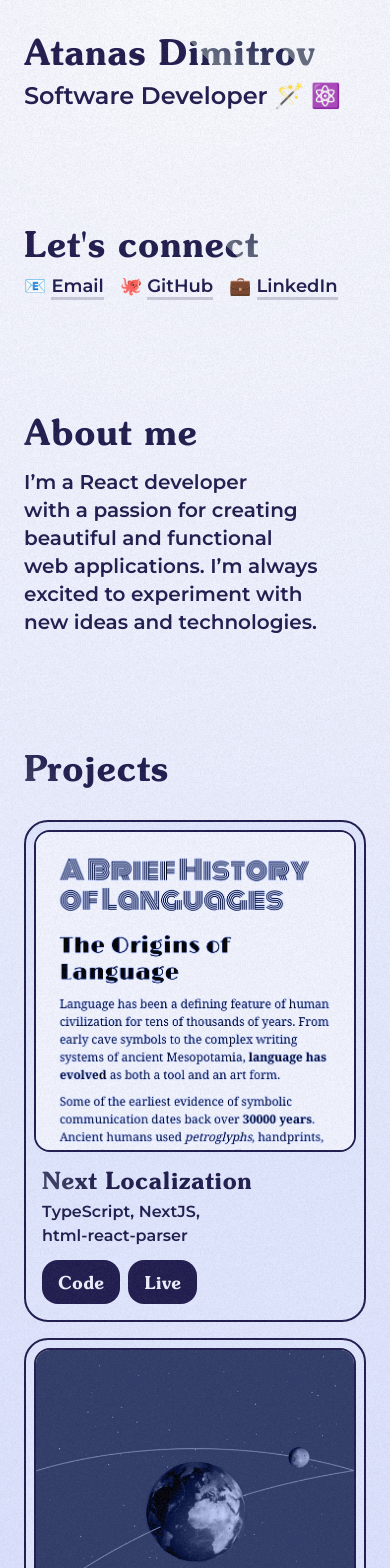
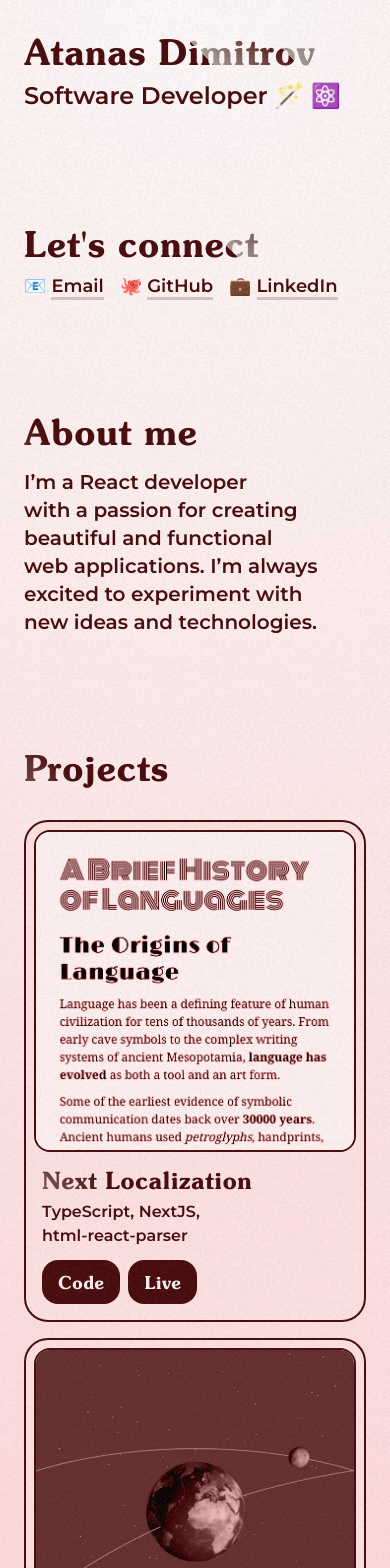
Before and after one commit to atanas-dim/portfolio-2, a Next.js app: page / in a window 390 px wide. Shown: the top 1568 px of the page. Built offline with nearby package versions, Linux system fonts and the light colour scheme.

Commit message:
Update colour theme

```diff
--- a/src/app/globals.css
+++ b/src/app/globals.css
@@ -26,8 +26,8 @@
   }
 
   ::selection {
-    color: var(--color-indigo-950);
-    background: var(--color-indigo-300);
+    color: var(--color-red-950);
+    background: var(--color-red-300);
   }
 
   /* TODO Review/refactor classes below. Use @apply everywhere possible or just reg css */
@@ -37,7 +37,7 @@
   }
 
   body {
-    @apply font-montserrat relative w-full overflow-x-hidden overflow-y-auto bg-indigo-300 font-semibold text-indigo-950;
+    @apply font-montserrat relative w-full overflow-x-hidden overflow-y-auto bg-red-300 font-semibold text-red-950;
     background-image: radial-gradient(circle at top center, rgba(255, 255, 255, 0.95), rgba(255, 255, 255, 0.35) 60%);
   }
 
@@ -81,8 +81,8 @@
   color: transparent;
   will-change: background-position;
 
-  --highlight: var(--color-gray-500);
-  --dark: var(--color-indigo-950);
+  --highlight: var(--color-stone-400);
+  --dark: var(--color-red-950);
 
   background-image: linear-gradient(
     45deg,
--- a/src/app/layout.tsx
+++ b/src/app/layout.tsx
@@ -69,7 +69,7 @@ export const metadata: Metadata = {
 }
 
 export const viewport: Viewport = {
-  themeColor: 'rgb(224, 231, 255)',
+  themeColor: 'rgb(255, 226, 226)',
 }
 
 export default function RootLayout({
--- a/src/app/opengraph-image.tsx
+++ b/src/app/opengraph-image.tsx
@@ -9,24 +9,24 @@ export const SIZE = {
   height: 630,
 }
 
-const GRAY_500 = 'rgb(106, 114, 130)'
-const INDIGO_100 = 'rgb(224, 231, 255)'
-const INDIGO_950 = 'rgb(30, 26, 77)'
+const STONE_400 = 'rgb(166, 160, 155)'
+const RED_100 = 'rgb(255, 226, 226)'
+const RED_950 = 'rgb(70, 8, 9)'
 
 const TEXT_BG_STYLES = {
   backgroundImage: `linear-gradient(
     45deg,
-    ${INDIGO_950} 25%,
-    ${GRAY_500} 25.5%,
-    ${INDIGO_950} 35%,
-    ${GRAY_500} 35.5%,
-    ${INDIGO_950} 50%,
-    ${INDIGO_950} 75%,
-    ${GRAY_500} 75.5%,
-    ${INDIGO_950} 85%,
-    ${GRAY_500} 85.5%,
-    ${INDIGO_950} 100%,
-    ${GRAY_500} 100%
+    ${RED_950} 25%,
+    ${STONE_400} 25.5%,
+    ${RED_950} 35%,
+    ${STONE_400} 35.5%,
+    ${RED_950} 50%,
+    ${RED_950} 75%,
+    ${STONE_400} 75.5%,
+    ${RED_950} 85%,
+    ${STONE_400} 85.5%,
+    ${RED_950} 100%,
+    ${STONE_400} 100%
   )`,
   backgroundClip: 'text',
   backgroundPosition: '0 0',
@@ -47,7 +47,7 @@ export default async function Image() {
       // ImageResponse JSX element
       <div
         style={{
-          background: INDIGO_100,
+          background: RED_100,
           color: 'rgba(30, 26, 77, 0.1)',
           width: '100%',
           height: '100%',
@@ -75,8 +75,8 @@ export default async function Image() {
             gap: 40,
           }}>
           <svg xmlns="http://www.w3.org/2000/svg" viewBox="-11.5 -10.23174 23 20.46348" width={112}>
-            <circle cx="0" cy="0" r="2.05" fill={INDIGO_950} />
-            <g stroke={INDIGO_950} stroke-width="1" fill="none">
+            <circle cx="0" cy="0" r="2.05" fill={RED_950} />
+            <g stroke={RED_950} stroke-width="1" fill="none">
               <ellipse rx="11" ry="4.2" />
               <ellipse rx="11" ry="4.2" transform="rotate(60)" />
               <ellipse rx="11" ry="4.2" transform="rotate(120)" />
@@ -84,12 +84,12 @@ export default async function Image() {
           </svg>
 
           <svg fill="none" viewBox="0 0 512 512" width={112} xmlns="http://www.w3.org/2000/svg">
-            <rect fill={INDIGO_950} height="512" rx="50" width="512" />
-            <rect fill={INDIGO_950} height="512" rx="50" width="512" />
+            <rect fill={RED_950} height="512" rx="50" width="512" />
+            <rect fill={RED_950} height="512" rx="50" width="512" />
             <path
               clip-rule="evenodd"
               d="m316.939 407.424v50.061c8.138 4.172 17.763 7.3 28.875 9.386s22.823 3.129 35.135 3.129c11.999 0 23.397-1.147 34.196-3.442 10.799-2.294 20.268-6.075 28.406-11.342 8.138-5.266 14.581-12.15 19.328-20.65s7.121-19.007 7.121-31.522c0-9.074-1.356-17.026-4.069-23.857s-6.625-12.906-11.738-18.225c-5.112-5.319-11.242-10.091-18.389-14.315s-15.207-8.213-24.18-11.967c-6.573-2.712-12.468-5.345-17.685-7.9-5.217-2.556-9.651-5.163-13.303-7.822-3.652-2.66-6.469-5.476-8.451-8.448-1.982-2.973-2.974-6.336-2.974-10.091 0-3.441.887-6.544 2.661-9.308s4.278-5.136 7.512-7.118c3.235-1.981 7.199-3.52 11.894-4.615 4.696-1.095 9.912-1.642 15.651-1.642 4.173 0 8.581.313 13.224.938 4.643.626 9.312 1.591 14.008 2.894 4.695 1.304 9.259 2.947 13.694 4.928 4.434 1.982 8.529 4.276 12.285 6.884v-46.776c-7.616-2.92-15.937-5.084-24.962-6.492s-19.381-2.112-31.066-2.112c-11.895 0-23.163 1.278-33.805 3.833s-20.006 6.544-28.093 11.967c-8.086 5.424-14.476 12.333-19.171 20.729-4.695 8.395-7.043 18.433-7.043 30.114 0 14.914 4.304 27.638 12.912 38.172 8.607 10.533 21.675 19.45 39.204 26.751 6.886 2.816 13.303 5.579 19.25 8.291s11.086 5.528 15.415 8.448c4.33 2.92 7.747 6.101 10.252 9.543 2.504 3.441 3.756 7.352 3.756 11.733 0 3.233-.783 6.231-2.348 8.995s-3.939 5.162-7.121 7.196-7.147 3.624-11.894 4.771c-4.748 1.148-10.303 1.721-16.668 1.721-10.851 0-21.597-1.903-32.24-5.71-10.642-3.806-20.502-9.516-29.579-17.13zm-84.159-123.342h64.22v-41.082h-179v41.082h63.906v182.918h50.874z"
-              fill={INDIGO_100}
+              fill={RED_100}
               fill-rule="evenodd"
             />
           </svg>
--- a/src/app/page.tsx
+++ b/src/app/page.tsx
@@ -48,7 +48,7 @@ export default function HomePage() {
                     rel="noopener noreferrer"
                     className="social-link text-lg whitespace-nowrap lg:text-2xl">
                     <span className="text-black">{link.emoji}</span>{' '}
-                    <span className="border-b-3 border-b-indigo-950/20 transition-colors duration-500 hover:border-b-indigo-950">
+                    <span className="border-b-3 border-b-red-950/20 transition-colors duration-500 hover:border-b-red-950">
                       {link.label}
                     </span>
                   </a>
@@ -97,7 +97,7 @@ export default function HomePage() {
       </main>
       <footer className="relative w-full overflow-hidden">
         <div className="mx-auto max-w-5xl px-6">
-          <p className="border-t-3 border-t-indigo-950/10 py-6 text-xs! font-bold! lg:text-sm!">
+          <p className="border-t-3 border-t-red-950/10 py-6 text-xs! font-bold! lg:text-sm!">
             {new Date().getFullYear()} | Created with NextJS, TailwindCSS and GSAP
           </p>
         </div>
--- a/src/components/Card.tsx
+++ b/src/components/Card.tsx
@@ -30,12 +30,12 @@ const Card: FC<CardProps> = ({ project }) => {
       }}>
       <div
         role="presentation"
-        className="pointer-events-none absolute inset-0 top-14 scale-60 rounded-3xl bg-indigo-950/40 opacity-100 blur-xl transition-all duration-500 ease-linear group-hover:scale-110 group-hover:opacity-100 group-active:scale-110 group-active:opacity-100"
+        className="pointer-events-none absolute inset-0 top-14 scale-60 rounded-3xl bg-red-950/40 opacity-100 blur-xl transition-all duration-500 ease-linear group-hover:scale-110 group-hover:opacity-100 group-active:scale-110 group-active:opacity-100"
       />
       <div
-        className="@container relative flex size-full flex-col gap-1 overflow-hidden rounded-3xl border-2 border-indigo-950 bg-indigo-100 p-2 group-hover:bg-indigo-50"
+        className="@container relative flex size-full flex-col gap-1 overflow-hidden rounded-3xl border-2 border-red-950 bg-red-100 p-2 group-hover:bg-red-50"
         onPointerEnter={handlePointerEnter}>
-        <div className="relative flex aspect-square w-full shrink-0 items-center justify-center overflow-hidden rounded-2xl border-2 border-indigo-950">
+        <div className="relative flex aspect-square w-full shrink-0 items-center justify-center overflow-hidden rounded-2xl border-2 border-red-950">
           <Image
             src={project.image}
             alt=""
@@ -44,7 +44,7 @@ const Card: FC<CardProps> = ({ project }) => {
             height={300}
             quality={100}
           />
-          <span className="absolute inset-0 bg-indigo-200 mix-blend-color" />
+          <span className="absolute inset-0 bg-red-200 mix-blend-color" />
         </div>
         <div className="flex h-full flex-col p-2">
           <h3 className="mb-1 @2xs:text-2xl">{project.title}</h3>
@@ -57,7 +57,7 @@ const Card: FC<CardProps> = ({ project }) => {
                   href={link.href}
                   target="_blank"
                   rel="noopener noreferrer"
-                  className="font-souvenir flex items-center justify-center rounded-2xl bg-indigo-950 px-4 py-2 text-lg whitespace-nowrap text-indigo-50 transition-all duration-300 hover:bg-indigo-800 hover:bg-none active:bg-indigo-700 active:bg-none active:text-indigo-50">
+                  className="font-souvenir flex items-center justify-center rounded-2xl bg-red-950 px-4 py-2 text-lg whitespace-nowrap text-red-50 transition-all duration-300 hover:bg-red-800 hover:bg-none active:bg-red-700 active:bg-none active:text-red-50">
                   {link.label}
                 </a>
               )
```
Also changed, not shown: public/favicon.png.
